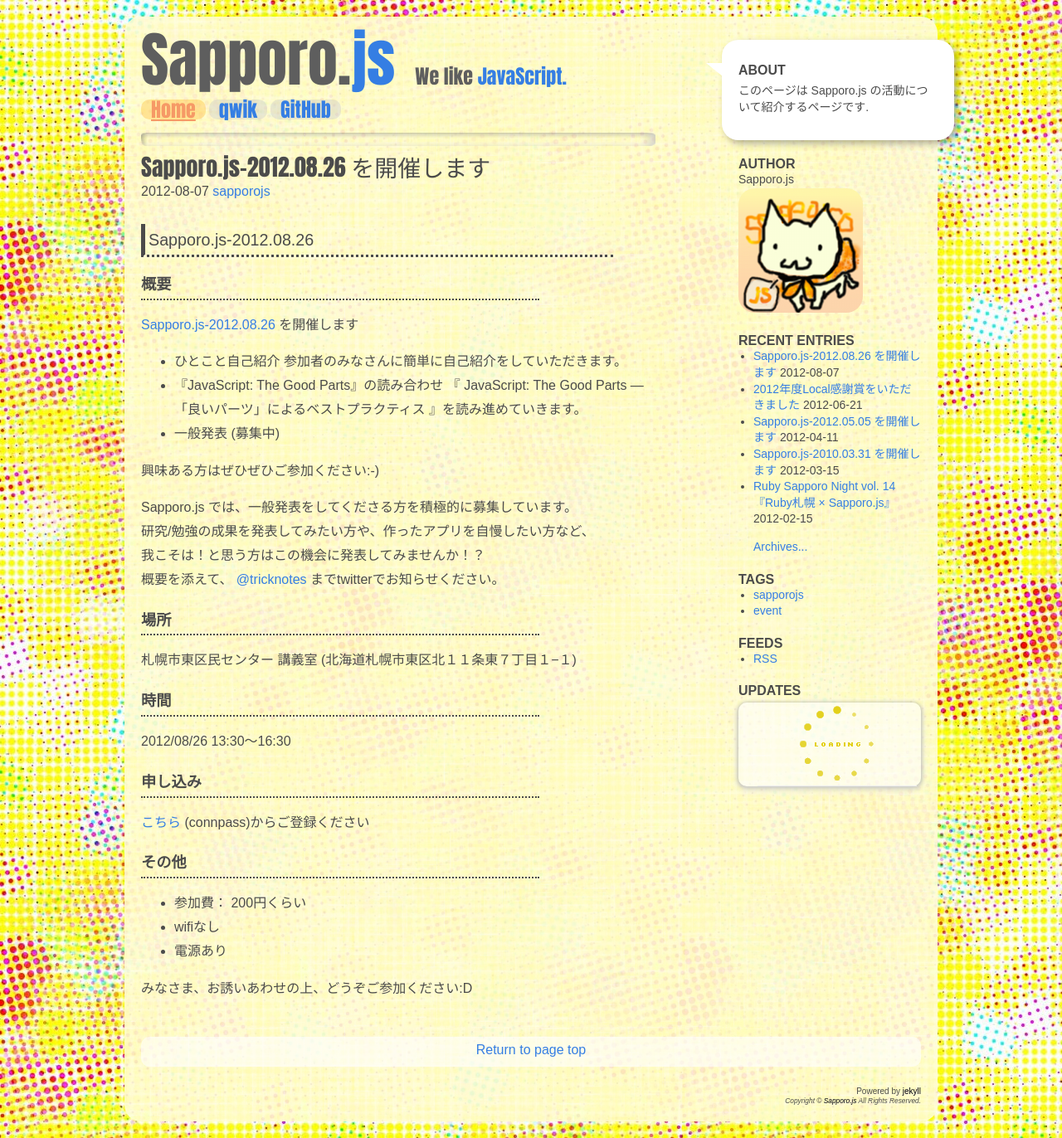
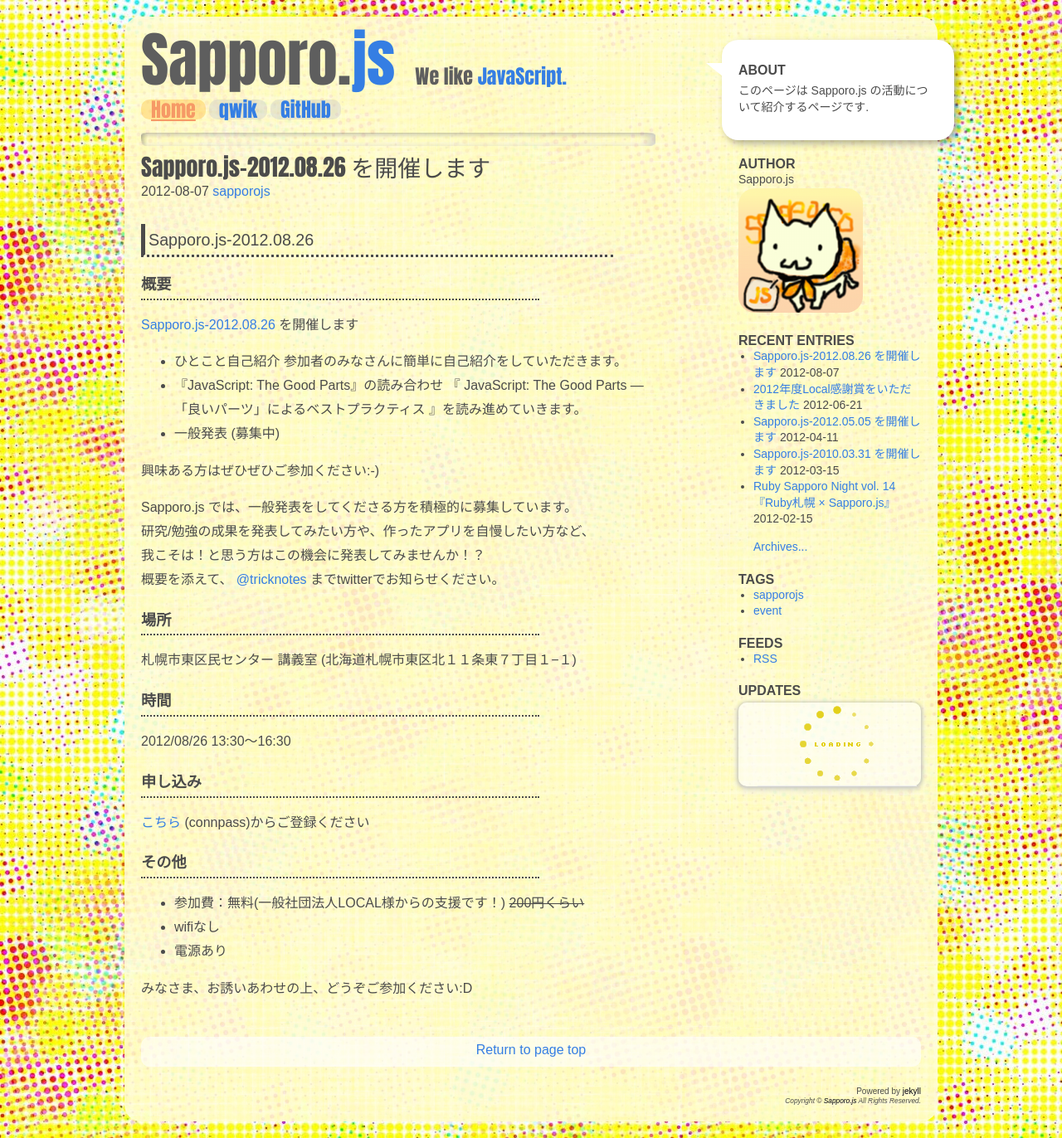
Before and after one commit to sapporojs/sapporojs.org, a Jekyll site: the page built from news/_posts/2012-08-07-sapporo.js-2012.08.26.md, in a window 1280 px wide. Shown: the whole page at 83% size. Built offline with Jekyll 4.4.1, drawn with Linux system fonts in a browser that asks for light colours; Markdown is read by kramdown in place of the engine named in the settings.

Commit message:
Modify fee to free

```diff
--- a/news/_posts/2012-08-07-sapporo.js-2012.08.26.md
+++ b/news/_posts/2012-08-07-sapporo.js-2012.08.26.md
@@ -39,7 +39,7 @@ Sapporo.js では、一般発表をしてくださる方を積極的に募集し
 
 ### その他
 
-* 参加費： 200円くらい
+* 参加費：無料(一般社団法人LOCAL様からの支援です！) <del>200円くらい</del>
 * wifiなし
 * 電源あり
 
```
